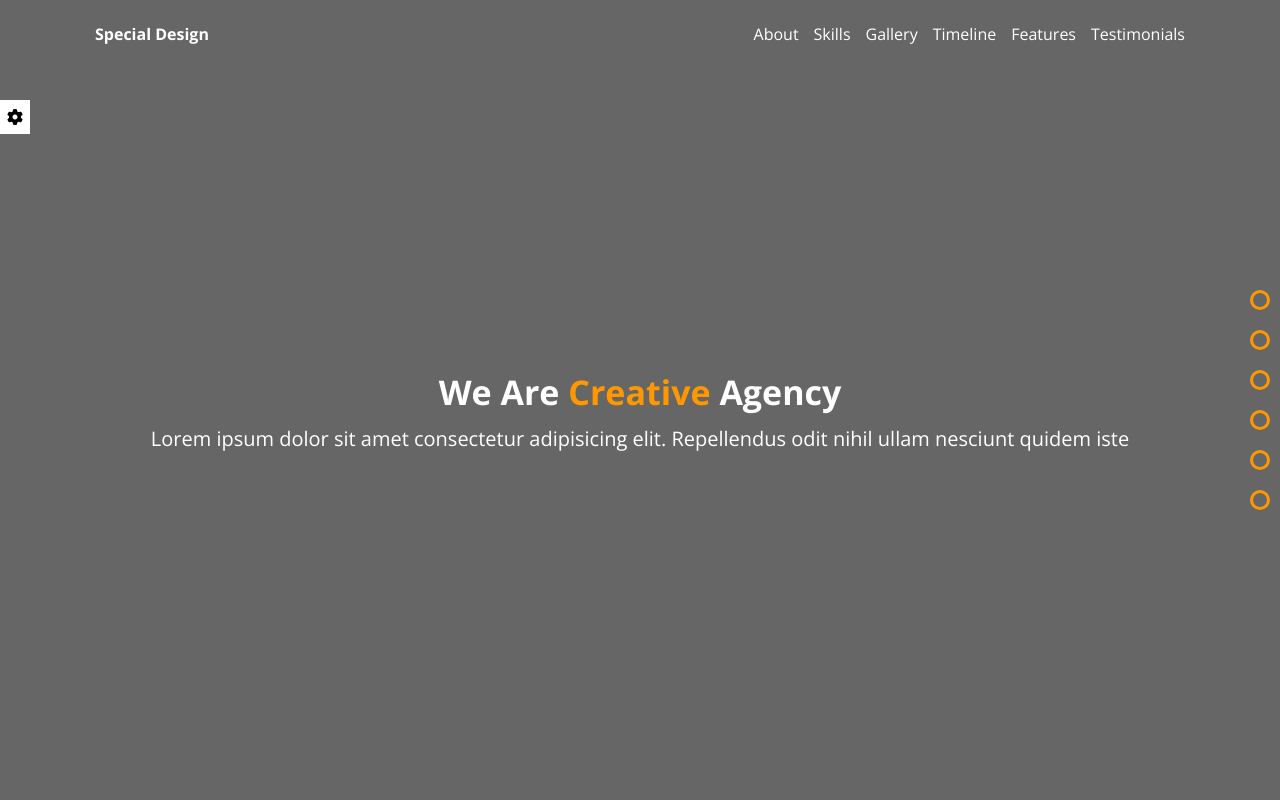
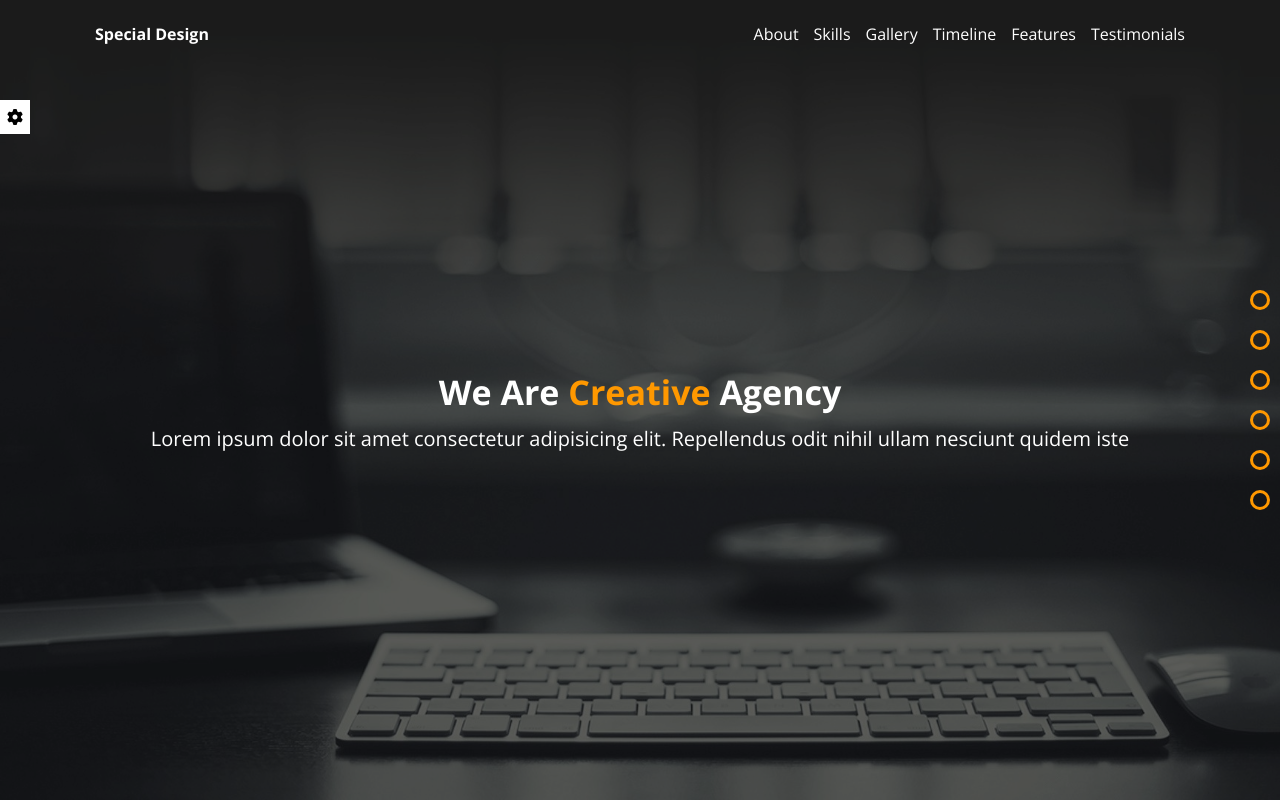
Before and after one commit to Chiheb1102/Special_Design, a plain HTML site: page index.html in a window 1280 px wide. Shown: the top 800 px of the page. Drawn offline with nearby package versions, Linux system fonts and the light colour scheme.

Commit message:
Update main.css

```diff
--- a/CSS/main.css
+++ b/CSS/main.css
@@ -205,8 +205,7 @@ ul {
 /* Start Landing */
 .landing {
     min-height: 100vh;
-    /* background-image: url(/JS/JS_Templates/Elzero_Template_01/Imgs/01.jpg); */
-    background-image: url(/Templates/Elzero_Template_05/Imgs/01.jpg);
+    background-image: url(../Imgs/01.jpg);
     background-size: cover;
     position: relative;
 }
```
